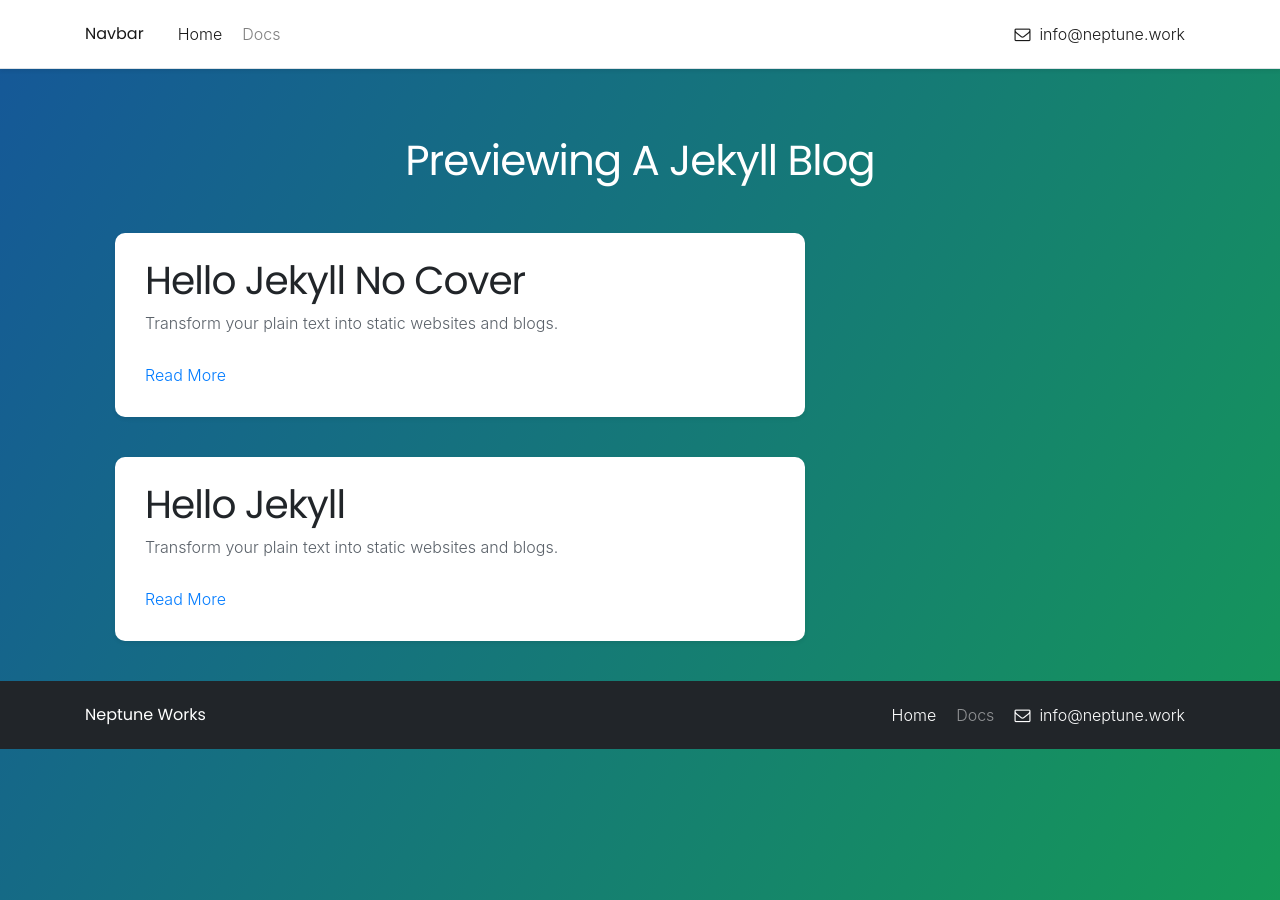
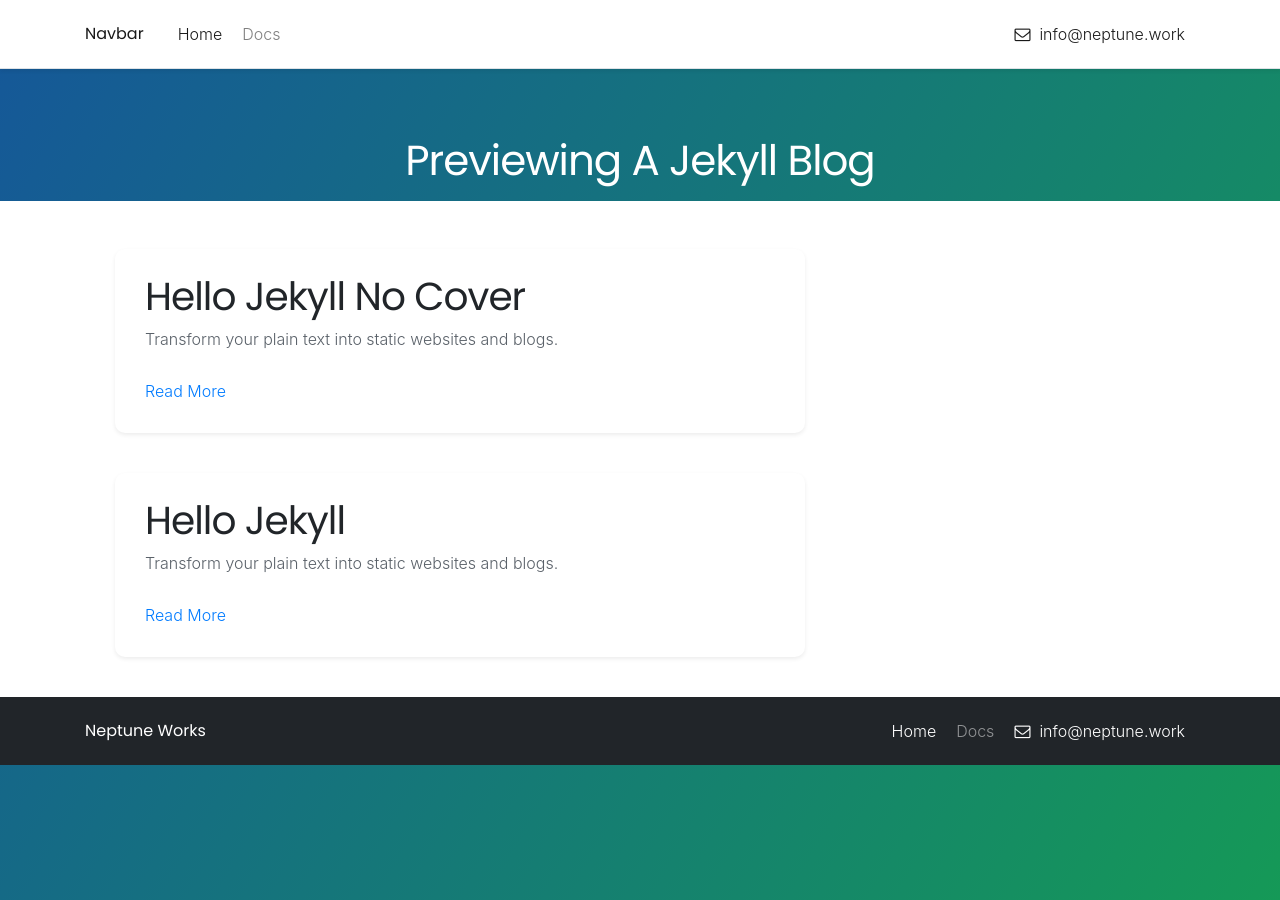
Before and after one commit to KevBuild4UR/_backup, a Jekyll site: the page built from blog/index.html, in a window 1280 px wide. Built offline with Jekyll 4.4.1, drawn with Linux system fonts in a browser that asks for light colours; nearby versions of some CDN libraries; the list of posts is cut into pages by our own code.

Commit message:
Update index.html

```diff
--- a/blog/index.html
+++ b/blog/index.html
@@ -15,7 +15,7 @@ blog-title: Previewing A Jekyll Blog
   <div class="blog-header-filter blog-header-filter-gradient"></div>
 </section>
 
-<section id="blog-content" style="padding-top: 2rem">
+<section id="blog-content" style="padding-top: 3rem; background-color: #fff;">
   <div class="container">
   <div class="row">
     <div class="col-md-12">
```
